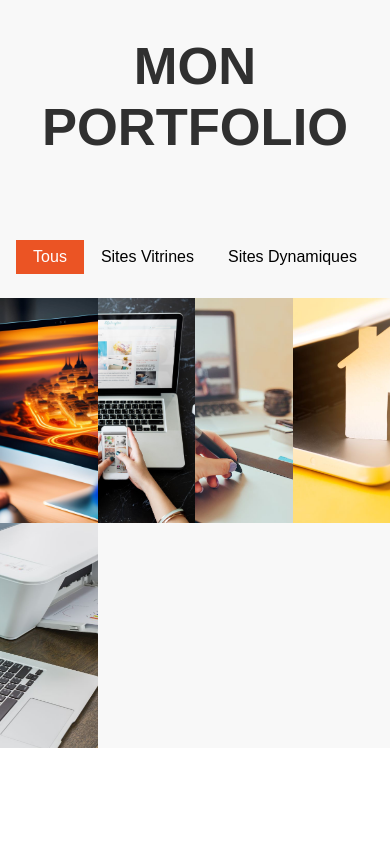
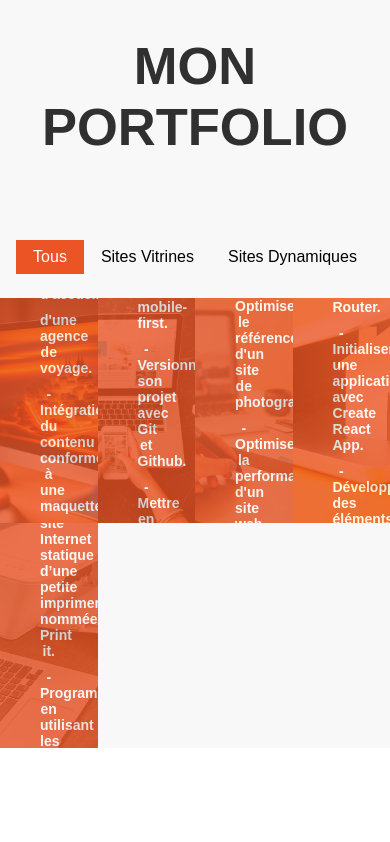
Before and after one commit to adam0794hh/Portfolio-Hammouche-Adam, a React (Vite) app: page / in a window 390 px wide. Shown: the part 2266-3108 px from the top of the page. Built offline with nearby package versions, Linux system fonts and the light colour scheme.

Commit message:
feat- modification de sideCard

```diff
--- a/src/components/SiteCard.jsx
+++ b/src/components/SiteCard.jsx
@@ -1,8 +1,8 @@
-import React, { useState } from 'react'
-import "../components/Portfolio.css"
+import { useState, useEffect } from 'react';
 
 function SiteCard({ title, description, image }) {
-    const [showDescription, setShowDescription] = useState(false);
+  const [showDescription, setShowDescription] = useState(false);
+  const [isMobile, setIsMobile] = useState(false);
 
   const handleMouseEnter = () => {
     setShowDescription(true);
@@ -11,24 +11,44 @@ function SiteCard({ title, description, image }) {
   const handleMouseLeave = () => {
     setShowDescription(false);
   };
+
   const paragraphs = description.split('\n').map((paragraph, index) => (
     <p key={index}>{paragraph}</p>
   ));
 
+  useEffect(() => {
+    // Fonction de rappel qui sera exécutée lorsque la taille de l'écran change
+    const handleResize = () => {
+      setIsMobile(window.innerWidth <= 768);
+    };
+
+    // Ajoute un écouteur d'événement pour les changements de taille de l'écran
+    window.addEventListener('resize', handleResize);
+
+    // Vérifie la taille de l'écran au moment du montage initial
+    handleResize();
+
+    // Nettoie l'écouteur d'événement lorsque le composant est démonté
+    return () => {
+      window.removeEventListener('resize', handleResize);
+    };
+  }, []);
+
   return (
     <div
       className="site-card"
-      onMouseEnter={handleMouseEnter}
-      onMouseLeave={handleMouseLeave}
+      onMouseEnter={!isMobile ? handleMouseEnter : undefined}
+      onMouseLeave={!isMobile ? handleMouseLeave : undefined}
     >
       <img src={image} alt={title} />
-      {showDescription && <div className='Portfolio-desc'>
-        <h3>{title}</h3>
-        {paragraphs}
-        </div>}
+      {isMobile || showDescription ? (
+        <div className="Portfolio-desc">
+          <h3>{title}</h3>
+          {paragraphs}
+        </div>
+      ) : null}
     </div>
-
-  )
+  );
 }
 
-export default SiteCard
+export default SiteCard;
```
